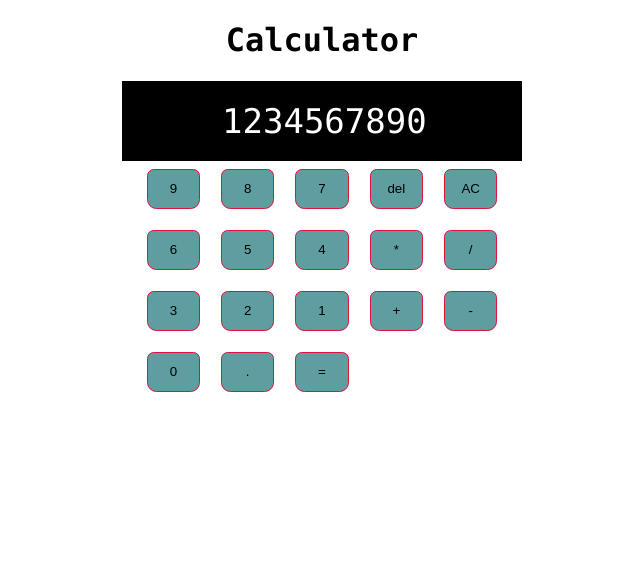
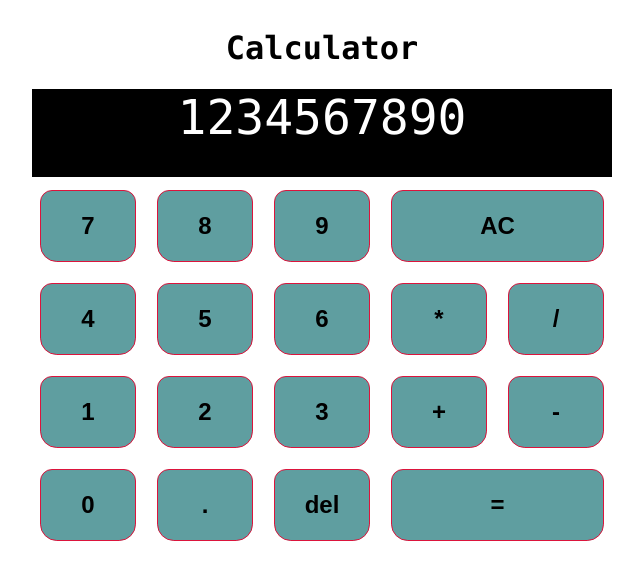
Before and after one commit to facufrau/odin-calculator, a plain HTML site: page index.html in a window 1280 px wide. Shown: the whole page, without its empty margins (318-961 px from the left). Drawn offline with Linux system fonts and the light colour scheme.

Commit message:
Move files to src folder and improve layout

```diff
--- a/index.html
+++ b/index.html
@@ -5,7 +5,7 @@
     <meta http-equiv="X-UA-Compatible" content="IE=edge">
     <meta name="viewport" content="width=device-width, initial-scale=1.0">
     <title>Calculator</title>
-    <link rel="stylesheet" href="styles.css">
+    <link rel="stylesheet" href="src/styles.css">
 </head>
 <body>
     <h1>Calculator</h1>
@@ -13,28 +13,29 @@
         <div id="display">
             1234567890
         </div>
-        <div id="keys">
+        <button type="button" value="7" id="7">7</button>
+        <button type="button" value="8" id="8">8</button>
         <button type="button" value="9" id="9">9</button>
-            <button type="button" value="8" id="8">8</button>
-            <button type="button" value="7" id="7">7</button>
-            <button type="button" value="del" id="del">del</button>
         <button type="button" value="ac" id="ac">AC</button>
+
+        <button type="button" value="4" id="4">4</button>
+        <button type="button" value="5" id="5">5</button>
         <button type="button" value="6" id="6">6</button>
-            <button type="button" value="5" id="5">5</button>
-            <button type="button" value="4" id="4">4</button>
         <button type="button" value="*" id="*">*</button>
         <button type="button" value="/" id="/">/</button>
+
+        <button type="button" value="1" id="1">1</button>
+        <button type="button" value="2" id="2">2</button>
         <button type="button" value="3" id="3">3</button>
-            <button type="button" value="2" id="2">2</button>
-            <button type="button" value="1" id="1">1</button>
         <button type="button" value="+" id="+">+</button>
         <button type="button" value="-" id="-">-</button>
+
         <button type="button" value="0" id="0">0</button>
-            <button type="button" value="." id=".">.</button>
-            <button type="button" value="=" id="=">=</button>
-        </div>
+        <button type="button" value="." id="dot">.</button>
+        <button type="button" value="del" id="del">del</button>
+        <button type="button" value="=" id="equal">=</button>
     </div>
 
-    <script src="script.js"></script>
+    <script src="src/script.js"></script>
 </body>
 </html>
--- a/styles.css
+++ b/src/styles.css
@@ -1,5 +1,9 @@
 body {
     font-family: 'Lucida Console', 'Lato', sans-serif;
+    display: flex;
+    flex-direction: column;
+    align-items: center;
+    justify-content: center;
 }
 
 h1 {
@@ -8,36 +12,37 @@ h1 {
 
 button {
     background-color: cadetblue;
+    font-size: 1.5em;
+    font-weight: bold;
     padding: 10px;
     margin: 8px;
     border: 1px solid crimson;
     border-radius: 0.5em 0.5em 0.7em 0.7em;
-    width: 4em;
+    min-width: 4em;
     height: 3em;
 }
 
 .container {
-    display: flex;
-    flex-direction: column;
-    align-items: center;
-    justify-content: center;
-}
-
-#keys {
     display: grid;
     grid-template-columns: repeat(5, 1fr);
-    grid-template-rows: repeat(4, 1fr);
+    grid-template-rows: repeat(5, 1fr);
     gap: 5px;
+    align-items: stretch;
+    justify-items: stretch;
 }
 
 #display {
-    box-sizing: border-box;
     background-color: #000;
     color: #FFF;
     text-align: center;
-    font-size: 34px;
-    margin: 0 auto;
-    padding: 20px 100px;
-    max-width: 400px;
-    max-height: 100px;
+    font-size: 3em;
+    grid-column: 1 / 6;
 }
+
+#equal, #ac {
+    grid-column: 4 / 6;
+}
+
+#del {
+    grid-column: 3;
+}
```
Also changed, not shown: src/script.js (renamed from script.js). Lines whose indentation alone changed are shown as unchanged.
